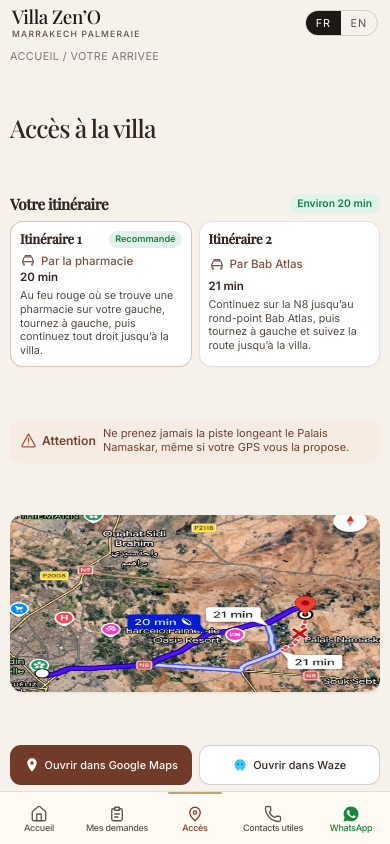
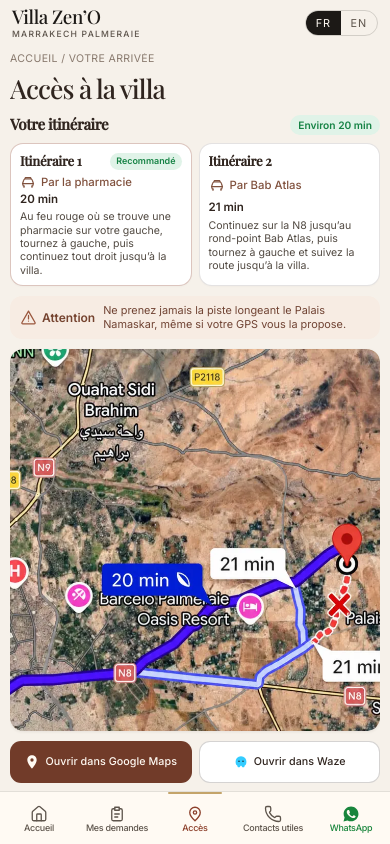
Before and after one commit to JedyJM/villazenomarrakech, a plain HTML site: page guest/acces.html in a window 390 px wide. Drawn offline with nearby package versions, Linux system fonts and the light colour scheme; a web font is replaced by a local one.

Commit message:
Refine access page spacing and map proportions

```diff
--- a/guest/css/portal.css
+++ b/guest/css/portal.css
@@ -2548,3 +2548,168 @@ body.is-stay-closed [data-request-page] [data-panel] { display: none !important;
   .page-access .route-map { max-height: 25svh; }
   .page-access .route-actions a { min-height: 48px; font-size: 0.86rem; }
 }
+
+
+/* Access page — tighten vertical rhythm and restore map proportions */
+.page-access {
+  height: 100svh;
+  min-height: 0;
+  overflow: hidden;
+  padding-bottom: 0;
+}
+.page-access .access-main {
+  height: calc(100svh - var(--header) - var(--nav-space));
+  min-height: 0;
+  overflow: hidden;
+  padding: 7px 0 8px;
+}
+.page-access .access-stack {
+  height: 100%;
+  min-height: 0;
+  display: flex;
+  flex-direction: column;
+  justify-content: flex-start;
+  gap: clamp(7px, 1.15svh, 11px);
+  overflow: hidden;
+}
+.page-access .request-back {
+  flex: none;
+  margin: 0;
+  font-size: 0.66rem;
+  line-height: 1.1;
+}
+.page-access .access-intro {
+  flex: none;
+  gap: 2px;
+  margin: 0 0 2px;
+}
+.page-access .request h1 {
+  font-size: clamp(1.65rem, 5.3vw, 2rem);
+  line-height: 1.08;
+}
+.page-access .route-copy { display: none; }
+.page-access .access-routes {
+  flex: none;
+  display: grid;
+  grid-template-columns: repeat(2, minmax(0, 1fr));
+  gap: 7px;
+  margin: 0;
+}
+.page-access .access-section-head {
+  grid-column: 1 / -1;
+  margin: 0 0 1px;
+}
+.page-access .access-section-head h2 { font-size: 0.94rem; }
+.page-access .access-time-total {
+  padding: 4px 8px;
+  font-size: 0.64rem;
+}
+.page-access .access-route-card {
+  min-width: 0;
+  padding: 9px 9px 8px;
+  gap: 5px;
+  border-radius: 13px;
+}
+.page-access .access-route-top {
+  align-items: flex-start;
+  flex-wrap: wrap;
+  gap: 3px;
+}
+.page-access .access-route-top h3 { font-size: 0.82rem; line-height: 1.18; }
+.page-access .access-recommended { padding: 3px 6px; font-size: 0.56rem; }
+.page-access .access-route-meta {
+  flex-direction: column;
+  align-items: flex-start;
+  gap: 2px;
+}
+.page-access .access-route-name { gap: 5px; font-size: 0.71rem; line-height: 1.2; }
+.page-access .access-route-name svg { width: 16px; height: 16px; }
+.page-access .access-route-duration { font-size: 0.72rem; line-height: 1.1; }
+.page-access .access-route-card p { font-size: 0.66rem; line-height: 1.27; }
+.page-access .access-warning {
+  flex: none;
+  display: grid;
+  grid-template-columns: auto minmax(0, 1fr);
+  align-items: center;
+  gap: 8px;
+  margin: 0;
+  padding: 8px 10px;
+  border-radius: 12px;
+  font-size: 0.68rem;
+  line-height: 1.25;
+}
+.page-access .access-warning-title { gap: 5px; font-size: 0.75rem; white-space: nowrap; }
+.page-access .access-warning-title svg { width: 17px; height: 17px; }
+.page-access .access-warning p { margin: 0; }
+.page-access .access-map-section {
+  flex: 1 1 0;
+  min-height: 90px;
+  max-height: none;
+  min-width: 0;
+  margin: 0;
+  display: flex;
+  align-items: stretch;
+}
+.page-access .route-map-btn {
+  width: 100%;
+  height: 100%;
+  max-height: none;
+  min-height: 0;
+  overflow: hidden;
+  border-radius: 13px;
+}
+.page-access .route-map {
+  display: block;
+  width: 100%;
+  height: 100%;
+  max-height: none;
+  aspect-ratio: auto;
+  object-fit: cover;
+  object-position: center;
+  border-radius: 13px;
+}
+.page-access .route-actions {
+  flex: none;
+  display: grid;
+  grid-template-columns: repeat(2, minmax(0, 1fr));
+  gap: 7px;
+  margin: 0;
+}
+.page-access .route-actions a {
+  min-width: 0;
+  min-height: 42px;
+  height: auto;
+  padding: 7px 5px;
+  gap: 5px;
+  border-radius: 11px;
+  font-size: 0.67rem;
+  line-height: 1.15;
+  text-align: center;
+  white-space: normal;
+}
+.page-access .route-actions svg { width: 16px; height: 16px; }
+@media (max-height: 740px) {
+  .page-access .access-stack { gap: 5px; }
+  .page-access .access-route-card { padding: 7px; gap: 4px; }
+  .page-access .access-route-card p { font-size: 0.62rem; line-height: 1.22; }
+  .page-access .access-warning { padding: 6px 8px; }
+  .page-access .access-map-section { min-height: 76px; }
+  .page-access .route-actions a { min-height: 37px; }
+}
+@media (max-width: 359px) {
+  .page-access .access-route-card p { font-size: 0.59rem; }
+  .page-access .access-route-top h3 { font-size: 0.75rem; }
+  .page-access .access-route-name { font-size: 0.65rem; }
+  .page-access .access-warning { font-size: 0.61rem; }
+  .page-access .route-actions a { font-size: 0.59rem; }
+}
+@media (min-width: 760px) {
+  .page-access { height: 100svh; }
+  .page-access .access-main { height: calc(100svh - var(--header)); padding: 12px 0; }
+  .page-access .access-stack { gap: 12px; }
+  .page-access .route-copy { display: block; font-size: 0.95rem; }
+  .page-access .access-route-meta { flex-direction: row; align-items: center; }
+  .page-access .access-route-card p { font-size: 0.9rem; }
+  .page-access .access-map-section { min-height: 160px; }
+  .page-access .route-actions a { min-height: 48px; font-size: 0.86rem; }
+}
```
